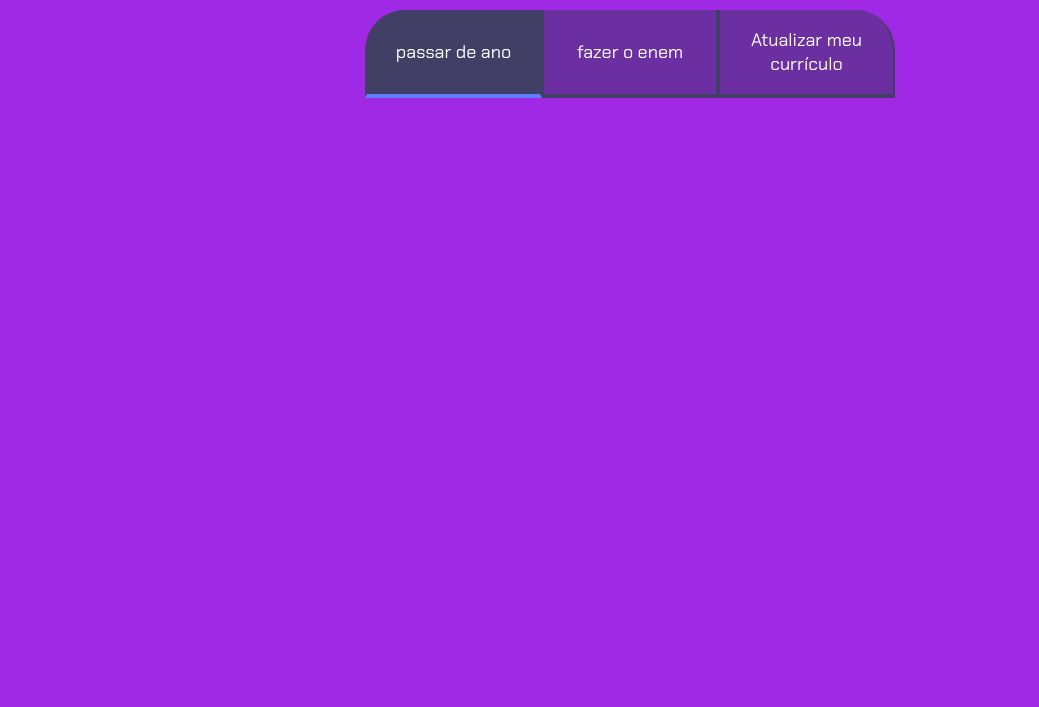
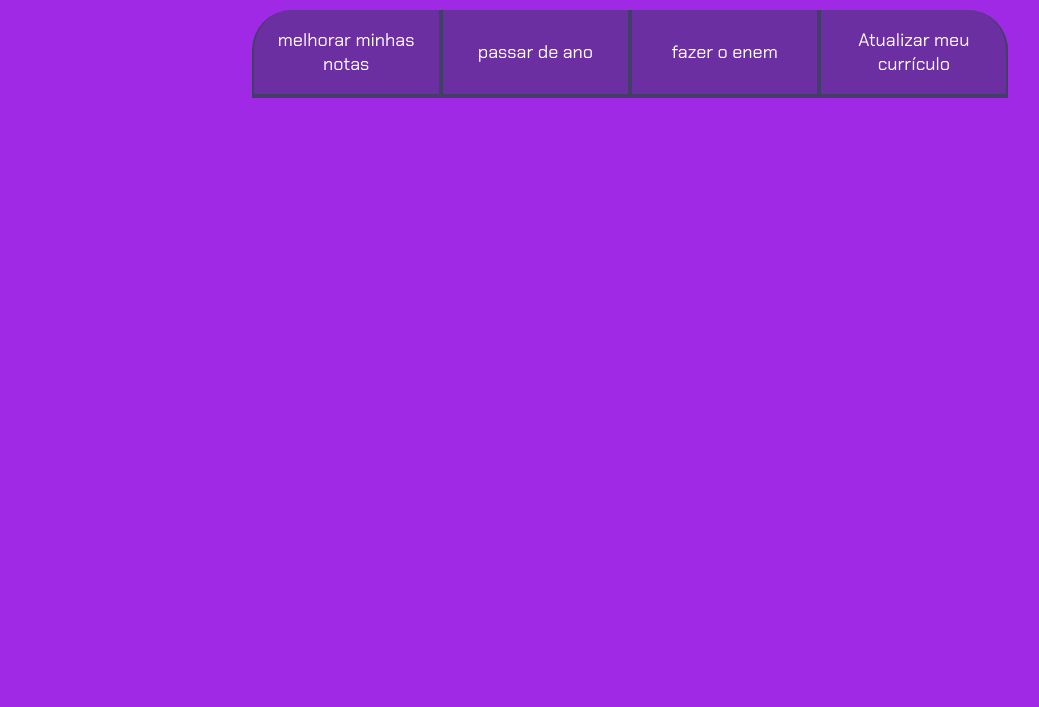
Before and after one commit to danificda/projetovida-3d, a plain HTML site: page index.html in a window 1280 px wide. Shown: the part 93-800 px from the top of the page, without its empty margins (10-1049 px from the left). Drawn offline with Linux system fonts and the light colour scheme.

Commit message:
aula 04/05

```diff
--- a/index.html
+++ b/index.html
@@ -12,12 +12,13 @@
     <section class="conteudo-principal">
         <h2 class="titulo-principal">Meus Objetivos do ano<span>_</span></h2>
         <div class="botoes">
-            <button class="botao ativo"
+            <button class="botao">melhorar minhas notas</button>
             <button class="botao">passar de ano</button>
             <button class="botao">fazer o enem</button>
             <button class="botao">Atualizar meu currículo</button>
         </div>
     </section>
+    <script src="script.js"></script>
 </body>
 
 </html>
--- /dev/null
+++ b/script.js
@@ -0,0 +1,4 @@
+const botoens = document.querySelectorAll(".botao")
+for (let i =0; i < botoens.length; i++){
+console.log(botoens);
+}
```
